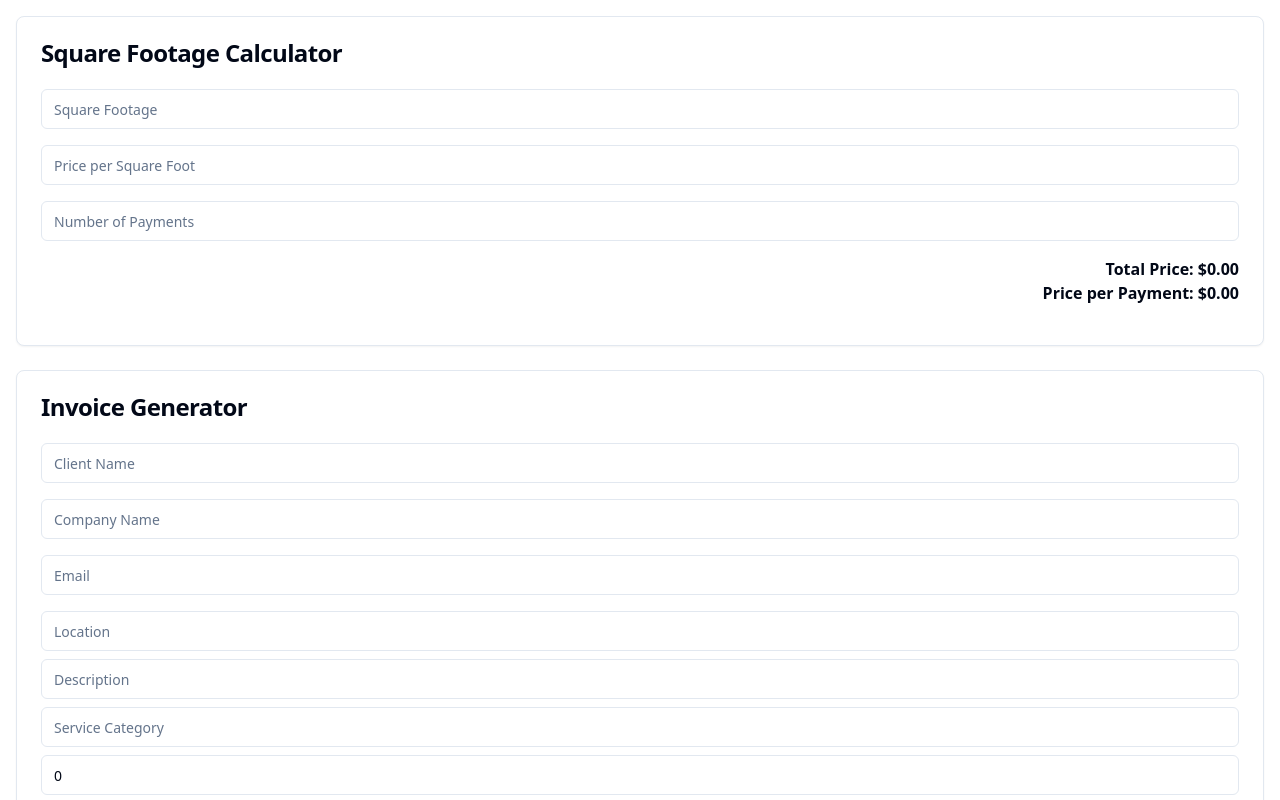
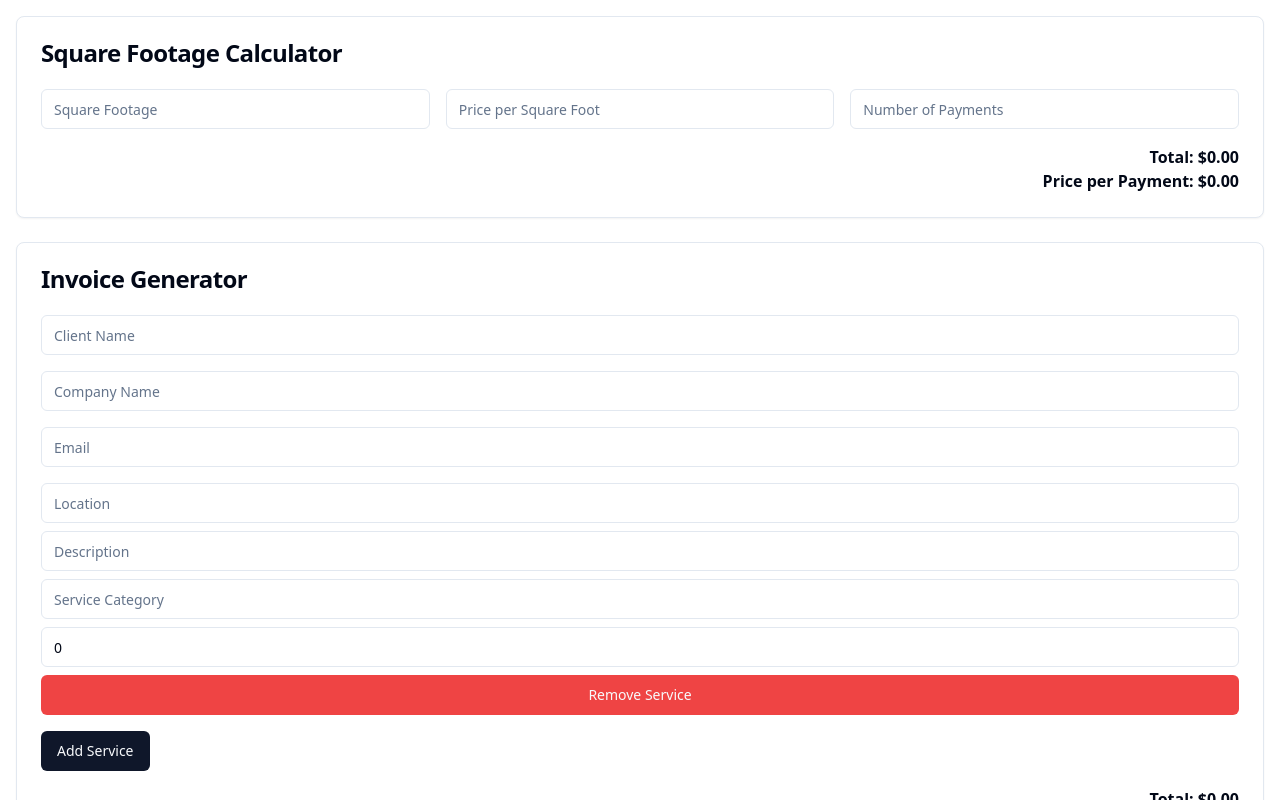
Before and after one commit to baseballspanish/square-foot-formatter, a React (Vite) app: page / in a window 1280 px wide. Shown: the top 800 px of the page. Built offline with nearby package versions, Linux system fonts and the light colour scheme.

Commit message:
Rearrange components layout
Moved the square footage calculator to the top of the page for improved accessibility and user experience.
[skip gpt_engineer]

```diff
--- a/src/pages/Index.jsx
+++ b/src/pages/Index.jsx
@@ -7,6 +7,14 @@ import { BlobProvider } from '@react-pdf/renderer';
 import InvoicePDF from '../components/InvoicePDF';
 
 const Index = () => {
+  // Calculator state
+  const [squareFootage, setSquareFootage] = useState('');
+  const [pricePerSquareFoot, setPricePerSquareFoot] = useState('');
+  const [numberOfPayments, setNumberOfPayments] = useState('');
+  const [calculatedTotal, setCalculatedTotal] = useState(0);
+  const [pricePerPayment, setPricePerPayment] = useState(0);
+
+  // Invoice generator state
   const [clientName, setClientName] = useState('');
   const [companyName, setCompanyName] = useState('');
   const [email, setEmail] = useState('');
@@ -17,27 +25,20 @@ const Index = () => {
   const [isGeneratingPDF, setIsGeneratingPDF] = useState(false);
   const [total, setTotal] = useState(0);
 
-  // New state variables for square footage calculator
-  const [squareFootage, setSquareFootage] = useState('');
-  const [pricePerSquareFoot, setPricePerSquareFoot] = useState('');
-  const [numberOfPayments, setNumberOfPayments] = useState('');
-  const [totalPrice, setTotalPrice] = useState(0);
-  const [pricePerPayment, setPricePerPayment] = useState(0);
+  // Calculator effect
+  useEffect(() => {
+    const total = parseFloat(squareFootage) * parseFloat(pricePerSquareFoot);
+    setCalculatedTotal(isNaN(total) ? 0 : total);
 
+    const perPayment = total / parseFloat(numberOfPayments);
+    setPricePerPayment(isNaN(perPayment) ? 0 : perPayment);
+  }, [squareFootage, pricePerSquareFoot, numberOfPayments]);
+
+  // Invoice total effect
   useEffect(() => {
     const newTotal = services.reduce((sum, service) => sum + parseFloat(service.subtotal || 0), 0);
     setTotal(newTotal);
   }, [services]);
-
-  useEffect(() => {
-    const calculatedTotal = squareFootage * pricePerSquareFoot;
-    setTotalPrice(calculatedTotal);
-    if (numberOfPayments > 0) {
-      setPricePerPayment(calculatedTotal / numberOfPayments);
-    } else {
-      setPricePerPayment(0);
-    }
-  }, [squareFootage, pricePerSquareFoot, numberOfPayments]);
 
   const handleServiceChange = (index, field, value) => {
     const updatedServices = [...services];
@@ -82,28 +83,28 @@ const Index = () => {
           <CardTitle>Square Footage Calculator</CardTitle>
         </CardHeader>
         <CardContent>
-          <div className="grid grid-cols-1 gap-4 mb-4">
+          <div className="grid grid-cols-1 md:grid-cols-3 gap-4 mb-4">
             <Input
               type="number"
               placeholder="Square Footage"
               value={squareFootage}
-              onChange={(e) => setSquareFootage(parseFloat(e.target.value) || 0)}
+              onChange={(e) => setSquareFootage(e.target.value)}
             />
             <Input
               type="number"
               placeholder="Price per Square Foot"
               value={pricePerSquareFoot}
-              onChange={(e) => setPricePerSquareFoot(parseFloat(e.target.value) || 0)}
+              onChange={(e) => setPricePerSquareFoot(e.target.value)}
             />
             <Input
               type="number"
               placeholder="Number of Payments"
               value={numberOfPayments}
-              onChange={(e) => setNumberOfPayments(parseInt(e.target.value) || 0)}
+              onChange={(e) => setNumberOfPayments(e.target.value)}
             />
           </div>
-          <div className="text-right mb-4">
-            <p><strong>Total Price: ${totalPrice.toFixed(2)}</strong></p>
+          <div className="text-right">
+            <p><strong>Total: ${calculatedTotal.toFixed(2)}</strong></p>
             <p><strong>Price per Payment: ${pricePerPayment.toFixed(2)}</strong></p>
           </div>
         </CardContent>
```
